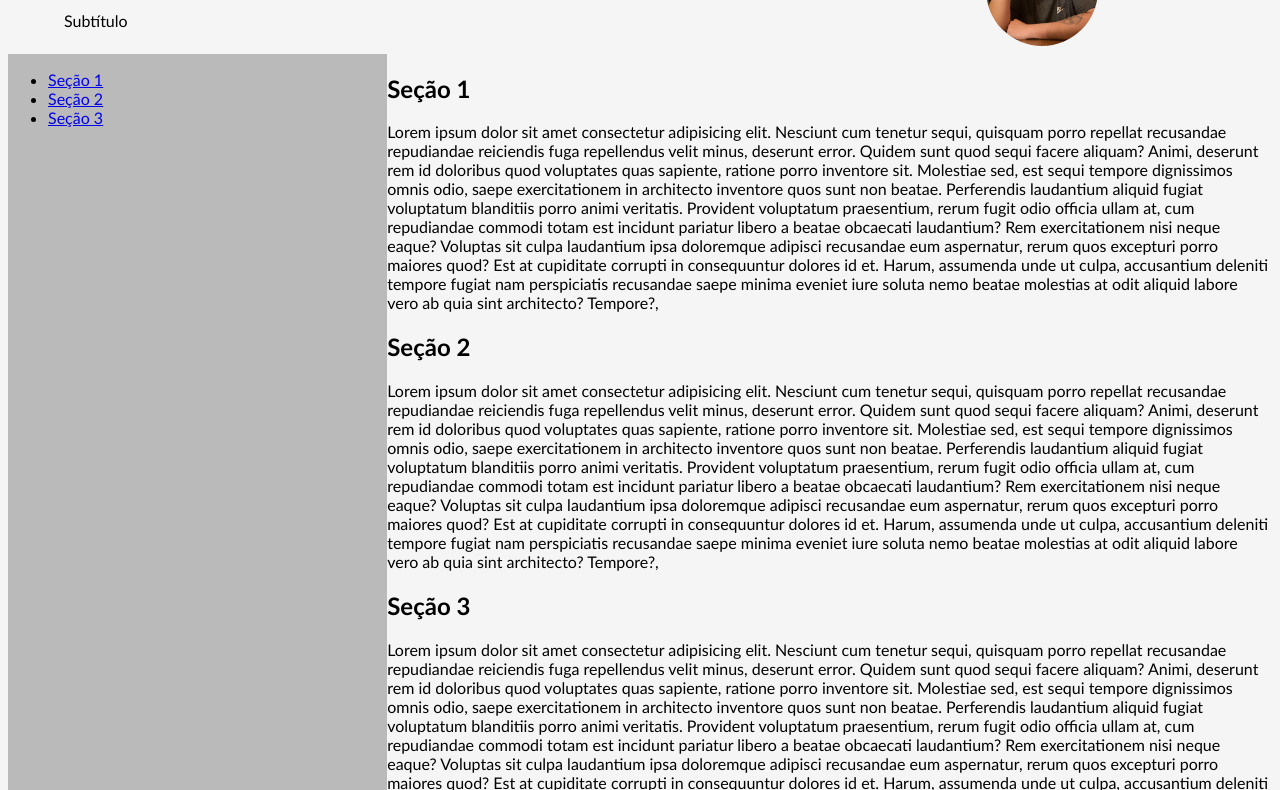
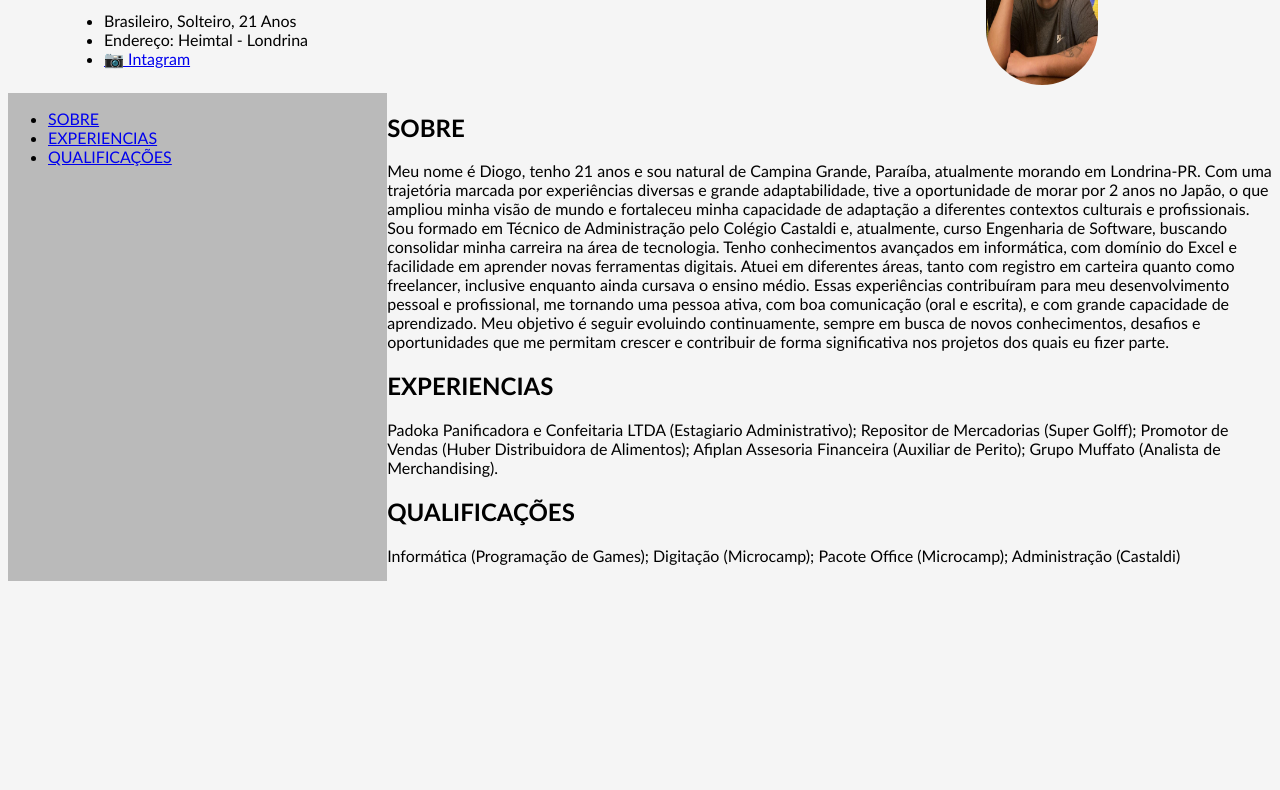
Before and after one commit to Dkhatori/Aula-4-Web, a plain HTML site: page docs/index.html in a window 1280 px wide. Shown: the part 131-921 px from the top of the page. After the commit the page ends 800 px from the top, so only its background shows below. Drawn offline with Linux system fonts and the light colour scheme.

Commit message:
Update index.html
Descrição

```diff
--- a/docs/index.html
+++ b/docs/index.html
@@ -10,54 +10,62 @@
     <div class="cabecalho">
       <div class="nome-sub">
         <h1 id="nome">Diogo Kenji Pereira Hatori</h1>
-        <p>Subtítulo</p>
-      </div>
+          <nav>
+              <ul>
+                  <li>Brasileiro, Solteiro, 21 Anos</li>
+                  <li>Endereço: Heimtal - Londrina</li>
+                  <li><a href="https://www.instagram.com/diogo_hatori">📷 Intagram</a></li>
+               </ul>
+          </nav>
+        </div>
         <img class="photo" src="minha_foto.jpeg" alt="minha_foto">
     </div>
     <div class="container">
         <div class="menu">
             <nav>
                 <ul>
-                    <li><a href="#sec1">Seção 1</a></li>
-                    <li><a href="#sec2">Seção 2</a></li>
-                    <li><a href="#sec3">Seção 3</a></li>
+                    <li><a href="#sec1">SOBRE</a></li>
+                    <li><a href="#sec2">EXPERIENCIAS</a></li>
+                    <li><a href="#sec3">QUALIFICAÇÕES</a></li>
                 </ul>
             </nav>
         </div>
         <div class="conteudo">
             <section id="sec1">
-                <h2>Seção 1</h2>
+                <h2>SOBRE</h2>
                 <p>
-                    Lorem ipsum dolor sit amet consectetur adipisicing elit. Nesciunt cum tenetur sequi, quisquam porro repellat recusandae repudiandae reiciendis fuga repellendus velit minus, deserunt error. Quidem sunt quod sequi facere aliquam?
-                    Animi, deserunt rem id doloribus quod voluptates quas sapiente, ratione porro inventore sit. Molestiae sed, est sequi tempore dignissimos omnis odio, saepe exercitationem in architecto inventore quos sunt non beatae.
-                    Perferendis laudantium aliquid fugiat voluptatum blanditiis porro animi veritatis. Provident voluptatum praesentium, rerum fugit odio officia ullam at, cum repudiandae commodi totam est incidunt pariatur libero a beatae obcaecati laudantium?
-                    Rem exercitationem nisi neque eaque? Voluptas sit culpa laudantium ipsa doloremque adipisci recusandae eum aspernatur, rerum quos excepturi porro maiores quod? Est at cupiditate corrupti in consequuntur dolores id et.
-                    Harum, assumenda unde ut culpa, accusantium deleniti tempore fugiat nam perspiciatis recusandae saepe minima eveniet iure soluta nemo beatae molestias at odit aliquid labore vero ab quia sint architecto? Tempore?,
+                    Meu nome é Diogo, tenho 21 anos e sou natural de Campina Grande, Paraíba, atualmente morando em Londrina-PR. Com uma trajetória marcada por experiências diversas e grande adaptabilidade, tive a oportunidade de morar por 2 anos no Japão, o que ampliou minha visão de mundo e fortaleceu minha capacidade de adaptação a diferentes contextos culturais e profissionais.
+
+Sou formado em Técnico de Administração pelo Colégio Castaldi e, atualmente, curso Engenharia de Software, buscando consolidar minha carreira na área de tecnologia. Tenho conhecimentos avançados em informática, com domínio do Excel e facilidade em aprender novas ferramentas digitais.
+
+Atuei em diferentes áreas, tanto com registro em carteira quanto como freelancer, inclusive enquanto ainda cursava o ensino médio. Essas experiências contribuíram para meu desenvolvimento pessoal e profissional, me tornando uma pessoa ativa, com boa comunicação (oral e escrita), e com grande capacidade de aprendizado.
+
+Meu objetivo é seguir evoluindo continuamente, sempre em busca de novos conhecimentos, desafios e oportunidades que me permitam crescer e contribuir de forma significativa nos projetos dos quais eu fizer parte.
                 </p>
             </section>
 
             <section id="sec2">
-                <h2>Seção 2</h2>
+                <h2>EXPERIENCIAS</h2>
                 <p>
-                    Lorem ipsum dolor sit amet consectetur adipisicing elit. Nesciunt cum tenetur sequi, quisquam porro repellat recusandae repudiandae reiciendis fuga repellendus velit minus, deserunt error. Quidem sunt quod sequi facere aliquam?
-                    Animi, deserunt rem id doloribus quod voluptates quas sapiente, ratione porro inventore sit. Molestiae sed, est sequi tempore dignissimos omnis odio, saepe exercitationem in architecto inventore quos sunt non beatae.
-                    Perferendis laudantium aliquid fugiat voluptatum blanditiis porro animi veritatis. Provident voluptatum praesentium, rerum fugit odio officia ullam at, cum repudiandae commodi totam est incidunt pariatur libero a beatae obcaecati laudantium?
-                    Rem exercitationem nisi neque eaque? Voluptas sit culpa laudantium ipsa doloremque adipisci recusandae eum aspernatur, rerum quos excepturi porro maiores quod? Est at cupiditate corrupti in consequuntur dolores id et.
-                    Harum, assumenda unde ut culpa, accusantium deleniti tempore fugiat nam perspiciatis recusandae saepe minima eveniet iure soluta nemo beatae molestias at odit aliquid labore vero ab quia sint architecto? Tempore?,
+                    Padoka Panificadora e Confeitaria LTDA (Estagiario Administrativo);
+                    Repositor de Mercadorias (Super Golff);
+                    Promotor de Vendas (Huber Distribuidora de Alimentos);
+                    Afiplan Assesoria Financeira (Auxiliar de Perito);
+                    Grupo Muffato (Analista de Merchandising).
                 </p>
             </section>
 
             <section id="sec3">
-                <h2>Seção 3</h2>
+                <h2>QUALIFICAÇÕES</h2>
                 <p>
-                    Lorem ipsum dolor sit amet consectetur adipisicing elit. Nesciunt cum tenetur sequi, quisquam porro repellat recusandae repudiandae reiciendis fuga repellendus velit minus, deserunt error. Quidem sunt quod sequi facere aliquam?
-                    Animi, deserunt rem id doloribus quod voluptates quas sapiente, ratione porro inventore sit. Molestiae sed, est sequi tempore dignissimos omnis odio, saepe exercitationem in architecto inventore quos sunt non beatae.
-                    Perferendis laudantium aliquid fugiat voluptatum blanditiis porro animi veritatis. Provident voluptatum praesentium, rerum fugit odio officia ullam at, cum repudiandae commodi totam est incidunt pariatur libero a beatae obcaecati laudantium?
-                    Rem exercitationem nisi neque eaque? Voluptas sit culpa laudantium ipsa doloremque adipisci recusandae eum aspernatur, rerum quos excepturi porro maiores quod? Est at cupiditate corrupti in consequuntur dolores id et.
-                    Harum, assumenda unde ut culpa, accusantium deleniti tempore fugiat nam perspiciatis recusandae saepe minima eveniet iure soluta nemo beatae molestias at odit aliquid labore vero ab quia sint architecto? Tempore?,
+                    Informática (Programação de Games);
+                    Digitação (Microcamp);
+                    Pacote Office (Microcamp);
+                    Administração (Castaldi)
                 </p>
             </section>
         </div>
     </div>
 </body>
+
 </html>
```
